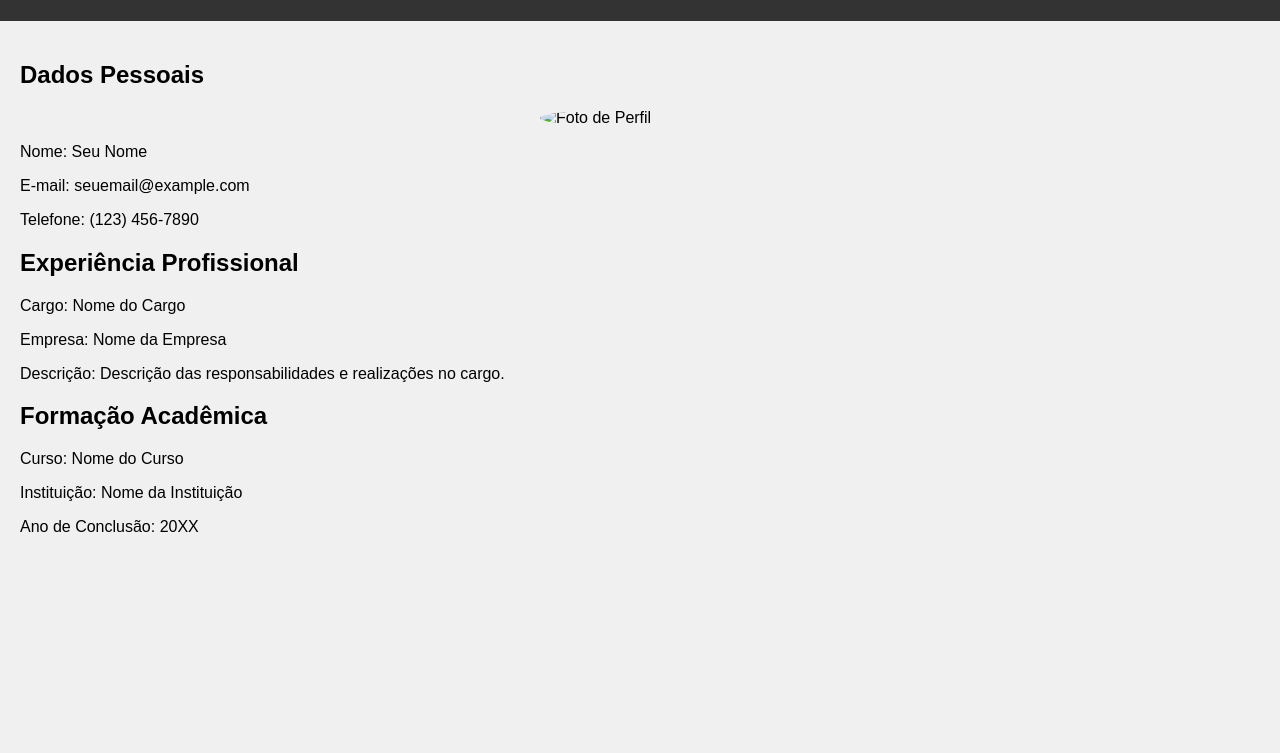
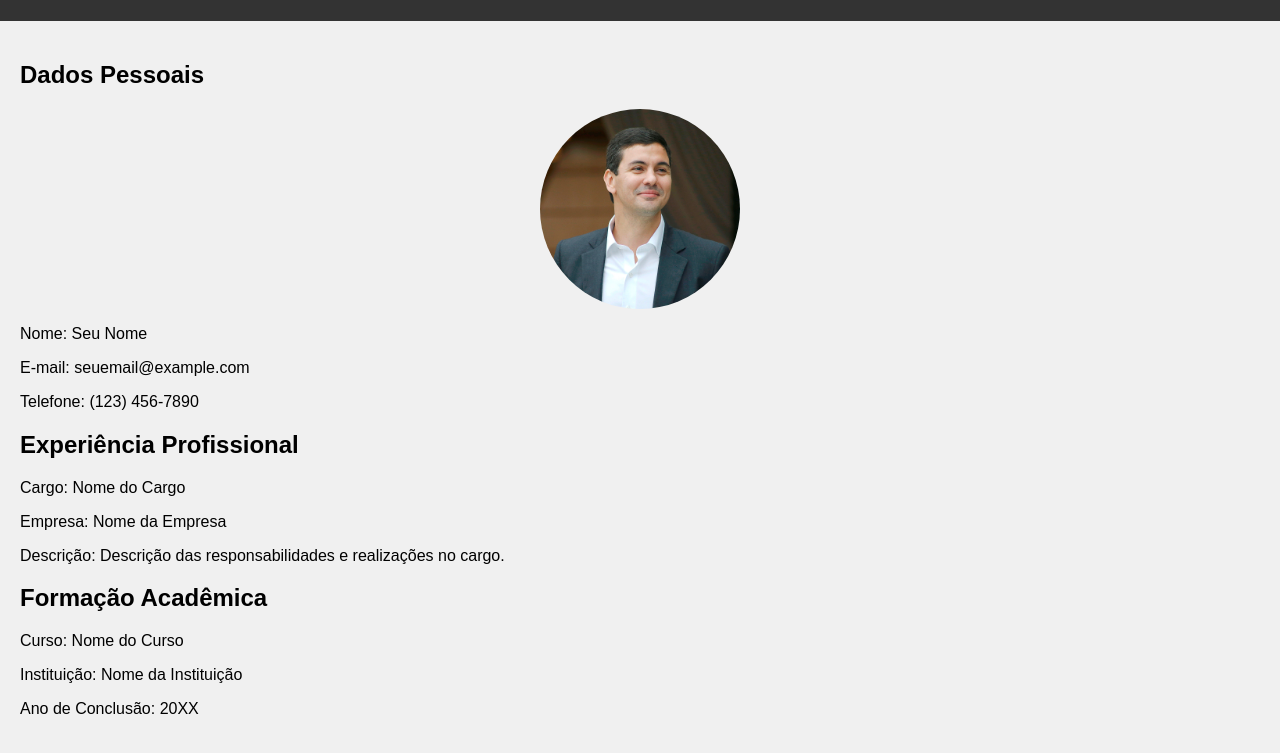
Before and after one commit to viniciusgoedert/curriculo, a plain HTML site: page index.html in a window 1280 px wide. Shown: the part 99-852 px from the top of the page. Before the commit the page ends 800 px from the top, so only its background shows below. Drawn offline with Linux system fonts and the light colour scheme.

Commit message:
Update index.html

```diff
--- a/index.html
+++ b/index.html
@@ -36,7 +36,7 @@
     </div>
     <div id="main-content">
         <h2>Dados Pessoais</h2>
-        <img id="profile-image" src="caminho_para_a_sua_imagem.jpg" alt="Foto de Perfil">
+        <img id="profile-image" src="imagem.jpg" alt="Foto de Perfil">
         <p>Nome: Seu Nome</p>
         <p>E-mail: seuemail@example.com</p>
         <p>Telefone: (123) 456-7890</p>
```
